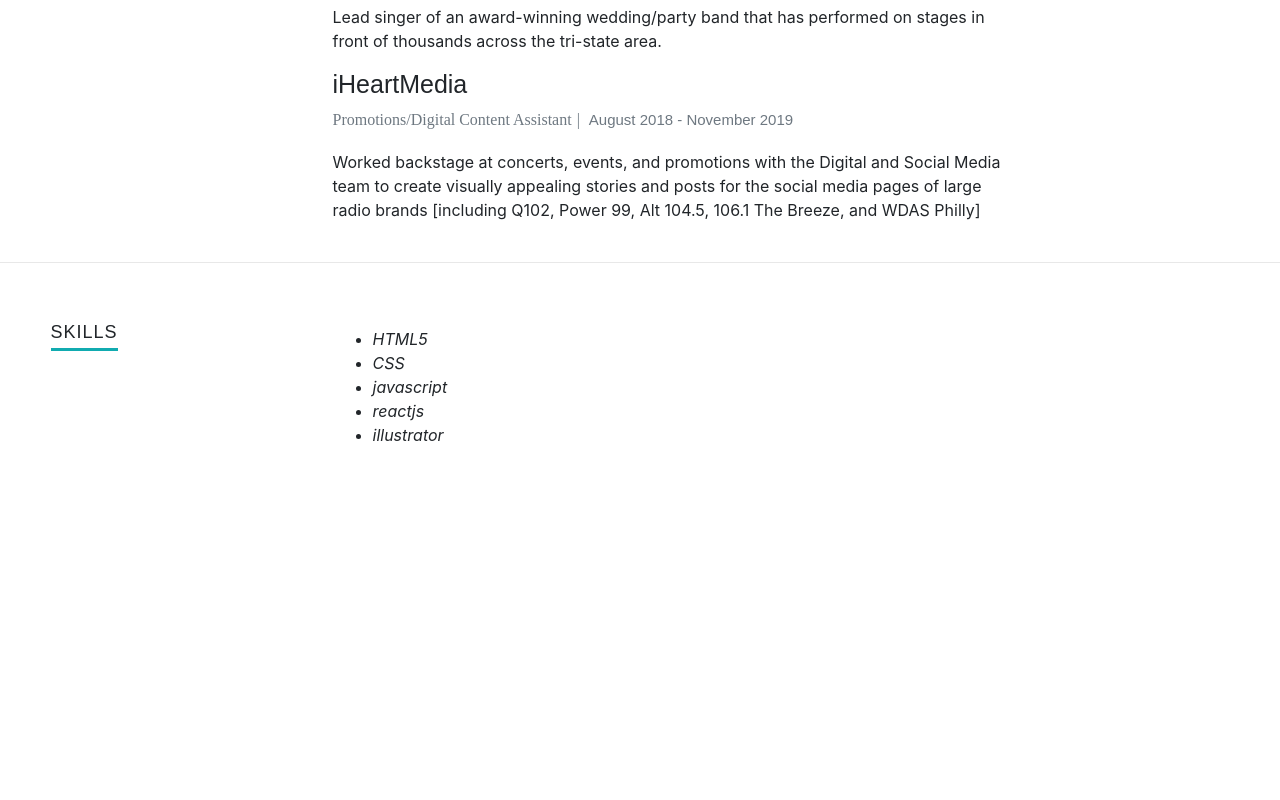
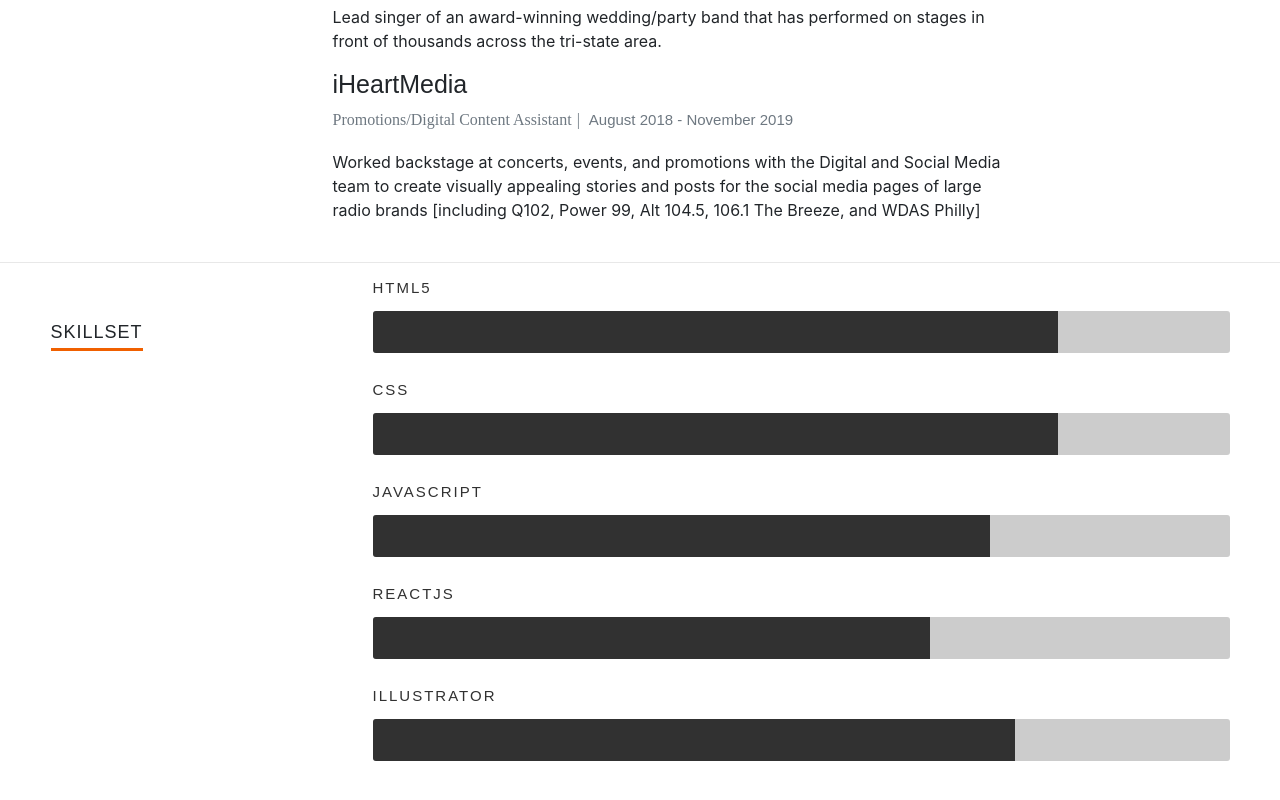
Before and after one commit to rachelkline/Portfolio, a React (Create React App) app: page / in a window 1280 px wide. Shown: the part 1846-2646 px from the top of the page. Before the commit the page ends 2381 px from the top, so only its background shows below. Built offline with nearby package versions, Linux system fonts and the light colour scheme; the HTML template or start-up script is replaced by a standard one.

Commit message:
Bar Graph Styling

```diff
--- a/public/css/layout.css
+++ b/public/css/layout.css
@@ -1,7 +1,8 @@
 body { background: #0f0f0f; }
-/* ------------------------------------------------------------------ */
+
+/*----------------------------------------------*/
 /* Header Styles
-/* ------------------------------------------------------------------ */
+/*----------------------------------------------*/
 
 header {
     position: relative;
@@ -82,9 +83,9 @@ header .scrolldown a:hover { color: #11ABB0; }
 #resume h1 { font: 16px/24px 'opensans-bold', sans-serif; }
 #resume .main-col { padding-right: 5%; }
 
-
+/*----------------------------------------------*/
 /* Nav Styles
-/* ------------------------------------------------------------------ */
+/*----------------------------------------------*/
 
 #nav-wrap ul, #nav-wrap li, #nav-wrap a {
 	 margin: 0;
@@ -143,12 +144,12 @@ header .scrolldown a:hover { color: #11ABB0; }
         transition: color .2s ease-in-out;
     }
 
-    ul#nav li a:active { background-color: transparent !important; }
-    ul#nav li.current a { color: #F06000; }
+ul#nav li a:active { background-color: transparent !important; }
+ul#nav li.current a { color: #F06000; }
 
-    /* ------------------------------------------------------------------ */
-/* c. About Section
-/* ------------------------------------------------------------------ */
+/*----------------------------------------------*/
+/* About Section
+/*----------------------------------------------*/
 
 #about .profile-pic {
     width: 114px;
@@ -177,7 +178,7 @@ header .scrolldown a:hover { color: #11ABB0; }
 
  #about h2 {
     font: 22px/30px 'opensans-bold', sans-serif;
-    color: #fff;
+    color: #F06000;
     margin-bottom: 12px;
  }
 
@@ -192,9 +193,9 @@ header .scrolldown a:hover { color: #11ABB0; }
     border-radius: 100%;
  }
 
- /* ------------------------------------------------------------------ */
-/* d. Resume Section
-/* ------------------------------------------------------------------ */
+/*----------------------------------------------*/
+/* Resume Section
+/*----------------------------------------------*/
 
 #resume {
     background: #fff;
@@ -206,20 +207,21 @@ header .scrolldown a:hover { color: #11ABB0; }
  /* #resume a, #resume a:visited  { color: #11ABB0; }
 #resume a:hover, #resume a:focus { color: #313131; } */
 
+
 #resume h1 {
    font: 18px/24px 'opensans-bold', sans-serif;
    text-transform: uppercase;
    letter-spacing: 1px;
 }
 #resume h1 span {
-   border-bottom: 3px solid #11ABB0;
+   border-bottom: 3px solid #F06000;
    padding-bottom: 6px;
 }
 #resume h3 {
    font: 25px/30px 'opensans-bold', sans-serif;
 }
 #resume .header-col { padding-top: 9px; padding-left:5%;}
-/* #resume .main-col { padding-right: 10%; } */
+#resume .main-col { padding-right: 5%; }
 
 .education, .work {
    margin-bottom: 48px;
@@ -241,6 +243,120 @@ header .scrolldown a:hover { color: #11ABB0; }
    margin-top: 6px;
 }
 
+/*----------------------------------------------*/
+/*	Skill Bars
+/*----------------------------------------------*/
+
+.bars {
+	width: 100%;
+	float: left;
+	padding: 0;
+	text-align: left;
+}
+.bars .skills {
+   list-style: none;
+}
+.bars li {
+   position: relative;
+  	margin-bottom: 60px;
+  	background: #ccc;
+  	height: 42px;
+  	border-radius: 3px;
+}
+.bars li em {
+	font: 15px 'opensans-bold', sans-serif;
+   color: #313131;
+	text-transform: uppercase;
+   letter-spacing: 2px;
+	font-weight: normal;
+   position: relative;
+	top: -36px;
+}
+.bar-expand {
+   position: absolute;
+   left: 0;
+   top: 0;
+
+   margin: 0;
+   padding-right: 24px;
+  	background: #313131;
+   display: inline-block;
+  	height: 42px;
+   line-height: 42px;
+   border-radius: 3px 0 0 3px;
+}
+
+/* Skills to display*/
+.html5 {
+    width: 80%;
+    -moz-animation: html5 2s ease;
+    -webkit-animation: html5 2s ease;
+}
+.css {
+    width: 80%;
+    -moz-animation: css 2s ease;
+    -webkit-animation: css 2s ease;
+}
+.javascript {
+    width: 72%;
+    -moz-animation: javascript 2s ease;
+    -webkit-animation: javascript 2s ease;
+}
+.reactjs {
+    width: 65%;
+    -moz-animation: reactjs 2s ease;
+    -webkit-animation: reactjs 2s ease;
+ }
+.illustrator {
+  	width: 75%;
+  	-moz-animation: illustrator 2s ease;
+  	-webkit-animation: illustrator 2s ease;
+}
+
+/* Bar Animation keyframes */
+/* MOZ */
+@-moz-keyframes html5 {
+  0%   { width: 0px;  }
+  100% { width: 80%;  }
+}
+@-moz-keyframes css {
+  0%   { width: 0px;  }
+  100% { width: 80%;  }
+}
+@-moz-keyframes javascript {
+    0%   { width: 0px;  }
+    100% { width: 72%;  }
+}
+@-moz-keyframes reactjs {
+    0%   { width: 0px;  }
+    100% { width: 65%;  }
+}
+@-moz-keyframes illustrator {
+    0%   { width: 0px;  }
+    100% { width: 75%;  }
+}
+
+/* WEBKIT */
+@-webkit-keyframes html5 {
+  0%   { width: 0px;  }
+  100% { width: 80%;  }
+}
+@-webkit-keyframes css {
+  0%   { width: 0px;  }
+  100% { width: 80%;  }
+}
+@-webkit-keyframes javascript {
+  0%   { width: 0px;  }
+  100% { width: 72%;  }
+}
+@-webkit-keyframes reactjs {
+    0%   { width: 0px;  }
+    100% { width: 65%;  }
+}
+@-webkit-keyframes illustrator {
+  0%   { width: 0px;  }
+  100% { width: 75%;  }
+}
 
 
 
--- a/src/components/Resume.js
+++ b/src/components/Resume.js
@@ -4,8 +4,7 @@ export default  class Resume extends Component {
     let resumeData = this.props.resumeData;
     return (
       <section id="resume">
-
-         <div className="row education">
+        <div className="row education">
 
             <div className="three columns header-col">
                <h1><span>Education</span></h1>
@@ -33,7 +32,7 @@ export default  class Resume extends Component {
          </div>
         <div className="row work">
             <div className="three columns header-col">
-               <h1><span>Work</span></h1>
+               <h1><span>Work History</span></h1>
             </div>
 
             <div className="seven columns main-col">
@@ -63,14 +62,10 @@ export default  class Resume extends Component {
          <div className="row skill">
 
             <div className="three columns header-col">
-               <h1><span>Skills</span></h1>
+               <h1><span>Skillset</span></h1>
             </div>
 
             <div className="nine columns main-col">
-
-               <p>
-               {resumeData.skillsDescription}
-               </p>
 
    				<div className="bars">
 
```
